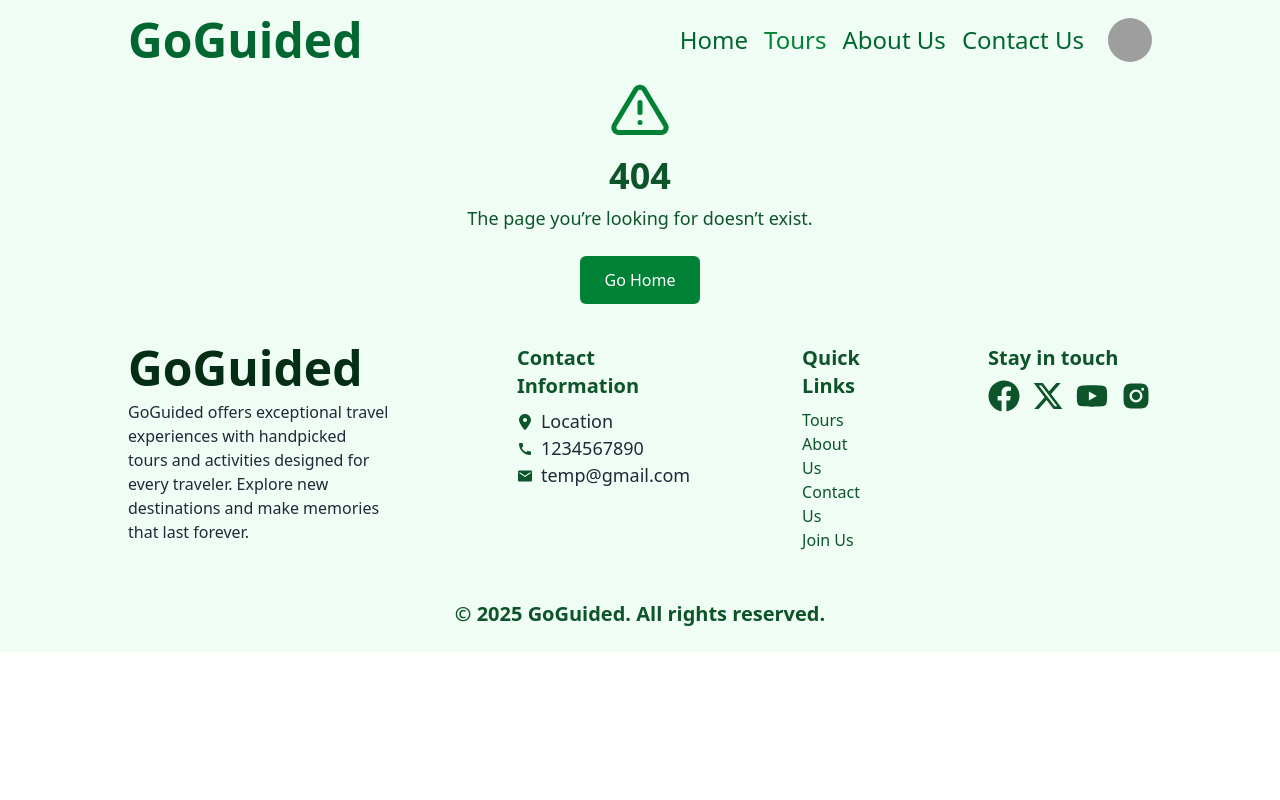
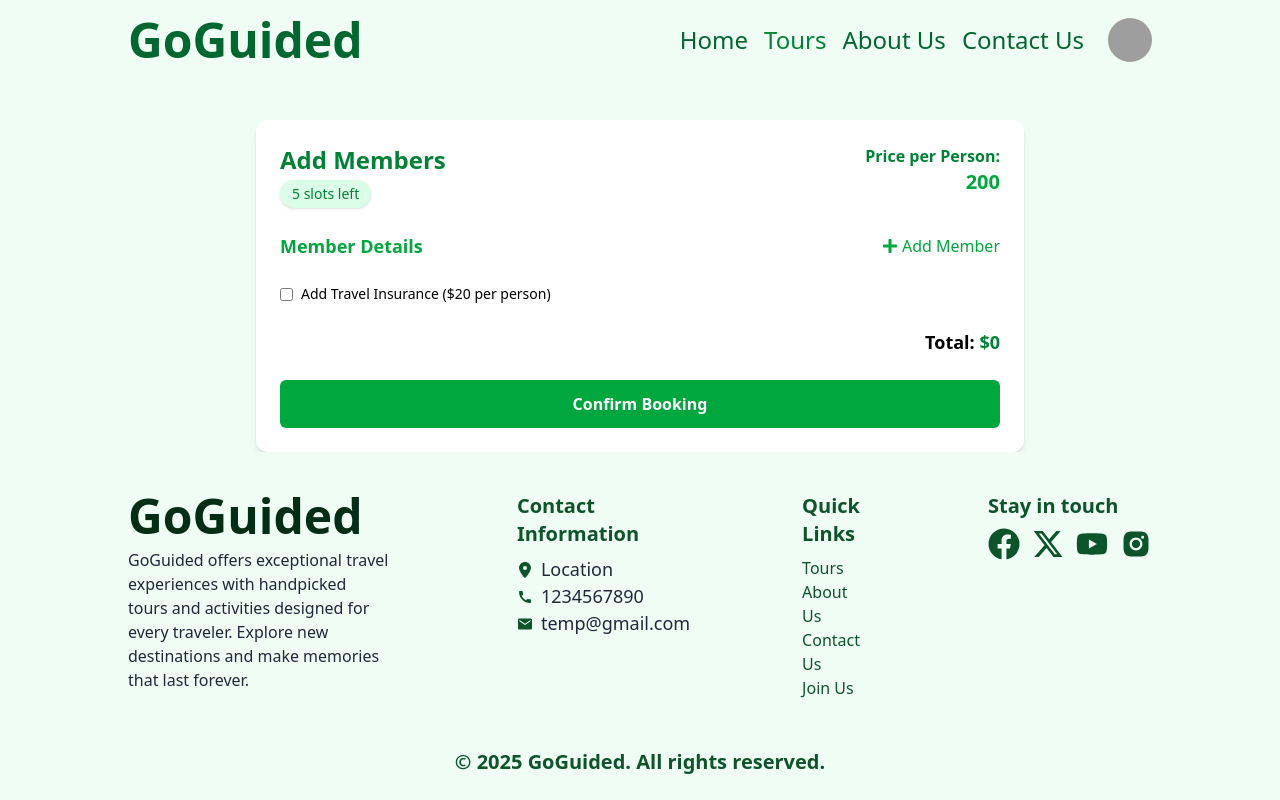
Before and after one commit to amansharma-7/GoGuided, a React (Vite) app in the folder Frontend/: page /tours/1/book-tour in a window 1280 px wide. Built offline with nearby package versions, Linux system fonts and the light colour scheme; grey boxes are pictures that could not be loaded.

Commit message:
some fixes

```diff
--- /dev/null
+++ b/Frontend/src/components/tours/tour/Booktour.jsx
@@ -0,0 +1,158 @@
+import { useParams } from "react-router";
+import { useState } from "react";
+import { FaPlus, FaTrash } from "react-icons/fa";
+
+// Example tourData (you can fetch this from API too)
+const tourData = {
+  basePrice: 200,
+  availableSlots: 5,
+  insuranceFee: 20,
+};
+
+const BookTourForm = () => {
+  const { id } = useParams(); // tour name
+
+  const [members, setMembers] = useState([]);
+  const [insurance, setInsurance] = useState(false);
+
+  const handleMemberChange = (index, field, value) => {
+    const updated = [...members];
+    updated[index][field] = value;
+    setMembers(updated);
+  };
+
+  const addMember = () => {
+    if (members.length < tourData.availableSlots) {
+      setMembers([...members, { name: "", age: "", gender: "" }]);
+    } else {
+      alert("No more slots available");
+    }
+  };
+
+  const removeMember = (index) => {
+    const updated = [...members];
+    updated.splice(index, 1);
+    setMembers(updated);
+  };
+
+  const totalCost =
+    members.length * tourData.basePrice +
+    (insurance ? members.length * tourData.insuranceFee : 0);
+
+  const handleSubmit = (e) => {};
+
+  return (
+    <div className="max-w-3xl mx-auto p-6 bg-white rounded-xl shadow-md mt-10">
+      <div className="flex justify-between items-start mb-6">
+        <div>
+          <h2 className="text-2xl font-bold text-green-700 mb-1">
+            Add Members
+          </h2>
+          <span className="inline-block bg-green-100 text-green-700 text-sm px-3 py-1 rounded-full font-medium shadow-sm">
+            {tourData.availableSlots - members.length} slots left
+          </span>
+        </div>
+        <div className="text-right">
+          <p className="text-green-700 font-semibold">Price per Person:</p>
+          <p className="text-xl font-bold text-green-600">
+            {tourData.basePrice}
+          </p>
+        </div>
+      </div>
+
+      <form onSubmit={handleSubmit} className="space-y-6">
+        {/* Member List */}
+        <div>
+          <div className="flex justify-between items-center mb-2">
+            <h3 className="text-lg font-semibold text-green-600">
+              Member Details
+            </h3>
+            <button
+              type="button"
+              onClick={addMember}
+              className="text-green-600 flex items-center gap-1 hover:underline cursor-pointer"
+            >
+              <FaPlus /> Add Member
+            </button>
+          </div>
+
+          {members.map((member, index) => (
+            <div key={index} className="grid grid-cols-3 gap-4 mb-3 items-end">
+              <input
+                type="text"
+                placeholder="Name"
+                value={member.name}
+                onChange={(e) =>
+                  handleMemberChange(index, "name", e.target.value)
+                }
+                className="p-2 border rounded-md focus:ring-green-500 focus:border-green-500"
+                required
+              />
+              <input
+                type="number"
+                placeholder="Age"
+                value={member.age}
+                onChange={(e) =>
+                  handleMemberChange(index, "age", e.target.value)
+                }
+                className="p-2 border rounded-md focus:ring-green-500 focus:border-green-500"
+                required
+              />
+              <div className="flex items-center gap-2">
+                <select
+                  value={member.gender}
+                  onChange={(e) =>
+                    handleMemberChange(index, "gender", e.target.value)
+                  }
+                  className="p-2 border rounded-md focus:ring-green-500 focus:border-green-500 w-full"
+                  required
+                >
+                  <option value="">Gender</option>
+                  <option value="male">Male</option>
+                  <option value="female">Female</option>
+                  <option value="other">Other</option>
+                </select>
+                <button
+                  type="button"
+                  onClick={() => removeMember(index)}
+                  className="text-red-500 hover:text-red-700 cursor-pointer"
+                >
+                  <FaTrash />
+                </button>
+              </div>
+            </div>
+          ))}
+        </div>
+
+        {/* Insurance */}
+        <div className="flex items-center gap-4">
+          <label className="flex items-center gap-2 text-sm cursor-pointer">
+            <input
+              type="checkbox"
+              checked={insurance}
+              onChange={(e) => setInsurance(e.target.checked)}
+              className="text-green-600 cursor-pointer"
+            />
+            Add Travel Insurance (${tourData.insuranceFee} per person)
+          </label>
+        </div>
+
+        {/* Total */}
+        <div className="text-right">
+          <p className="text-lg font-semibold">
+            Total: <span className="text-green-700">${totalCost}</span>
+          </p>
+        </div>
+
+        <button
+          type="submit"
+          className="w-full py-3 bg-green-600 text-white font-semibold rounded-md hover:bg-green-700 transition cursor-pointer"
+        >
+          Confirm Booking
+        </button>
+      </form>
+    </div>
+  );
+};
+
+export default BookTourForm;
--- a/Frontend/src/components/tours/tour/CallToAction.jsx
+++ b/Frontend/src/components/tours/tour/CallToAction.jsx
@@ -1,4 +1,6 @@
+import useSafeNavigate from "../../../utils/useSafeNavigate";
 function CallToAction({}) {
+  const navigate = useSafeNavigate();
   return (
     <div className="flex flex-col justify-between w-[60%] p-8 rounded-lg shadow-sm h-full min-h-[400px]">
       {/* Top Images */}
@@ -32,7 +34,10 @@ function CallToAction({}) {
 
       {/* Bottom Button */}
       <div className="flex justify-center">
-        <button className="bg-green-600 text-white text-sm font-semibold py-3 px-8 rounded-full shadow-md hover:bg-green-700 transition-all duration-300 cursor-pointer">
+        <button
+          className="bg-green-600 text-white text-sm font-semibold py-3 px-8 rounded-full shadow-md hover:bg-green-700 transition-all duration-300 cursor-pointer"
+          onClick={() => navigate("book-tour")}
+        >
           Book Tour Now!
         </button>
       </div>
--- a/Frontend/src/routes/AppRouter.jsx
+++ b/Frontend/src/routes/AppRouter.jsx
@@ -59,6 +59,7 @@ import GuideBookings from "../components/dashboard/accounts/guide/Bookings";
 import { Component } from "react";
 import JobApplicationForm from "../components/careers/JobApplicationForm";
 import UpdatePassword from "../components/auth/UpdatePassword";
+import BookTourForm from "../components/tours/tour/Booktour";
 
 const router = createBrowserRouter([
   {
@@ -81,7 +82,14 @@ const router = createBrowserRouter([
           },
           {
             path: ":id",
-            Component: Tour,
+
+            children: [
+              { index: true, Component: Tour },
+              {
+                path: "book-tour",
+                Component: BookTourForm,
+              },
+            ],
           },
         ],
       },
```
